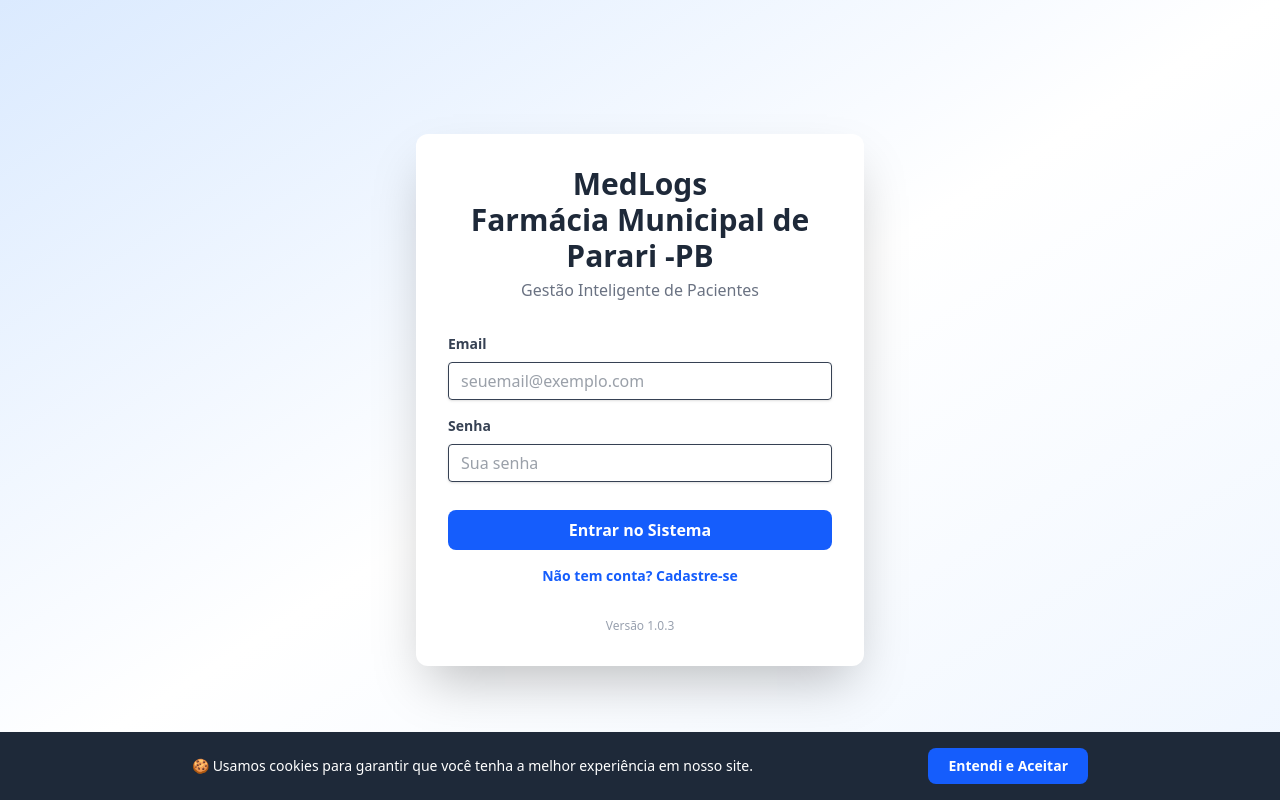
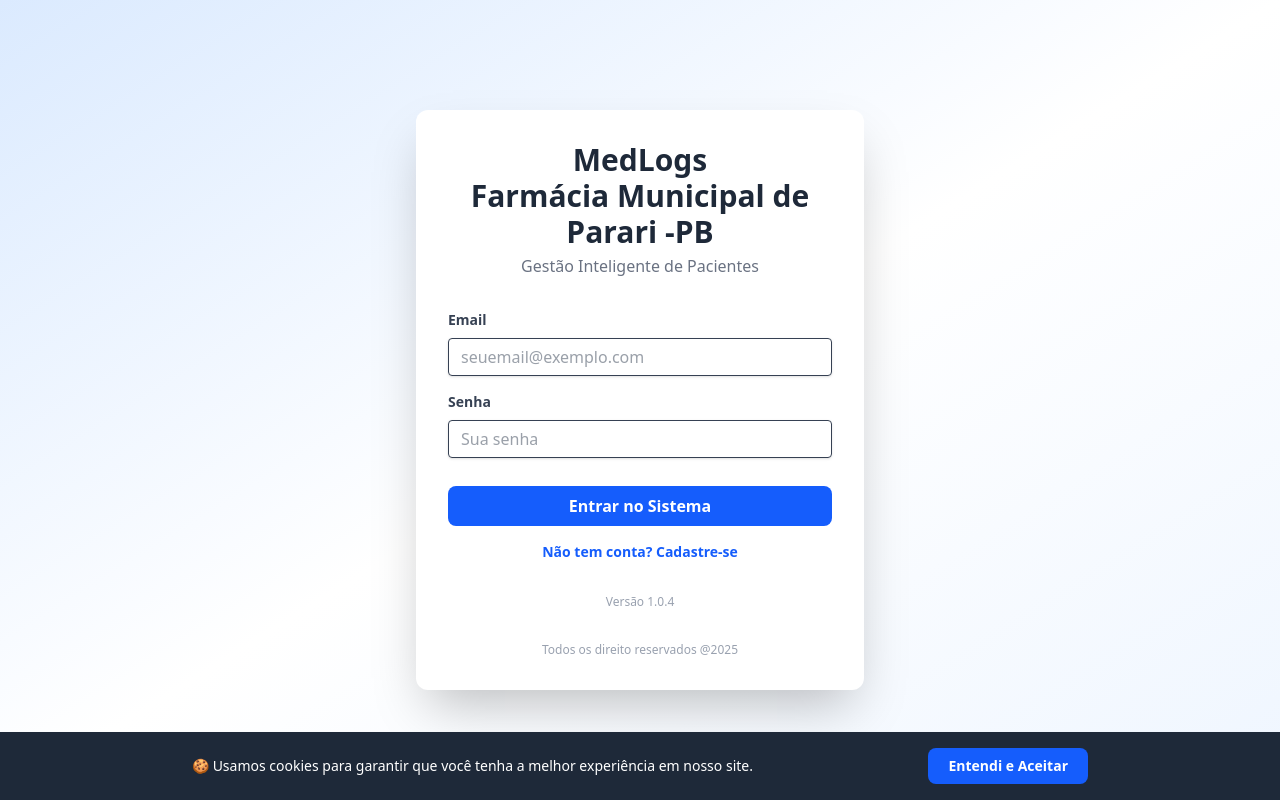
Before and after one commit to jaeffson/devLogs, a React (Vite) app: page /login in a window 1280 px wide. Built offline with nearby package versions, Linux system fonts and the light colour scheme.

Commit message:
addDiretoautorais

```diff
--- a/src/pages/LoginPage.jsx
+++ b/src/pages/LoginPage.jsx
@@ -161,7 +161,8 @@ export default function LoginPage({ onLogin, setUsers, addToast, addLog, MOCK_US
               )} */}
           </div>
         </form>
-        <p className="text-center text-xs text-gray-400 mt-8">Versão 1.0.3</p>
+        <p className="text-center text-xs text-gray-400 mt-8">Versão 1.0.4</p>
+        <p className="text-center text-xs text-gray-400 mt-8">Todos os direito reservados @2025 </p>
       </div>
     </div>
   );
```
